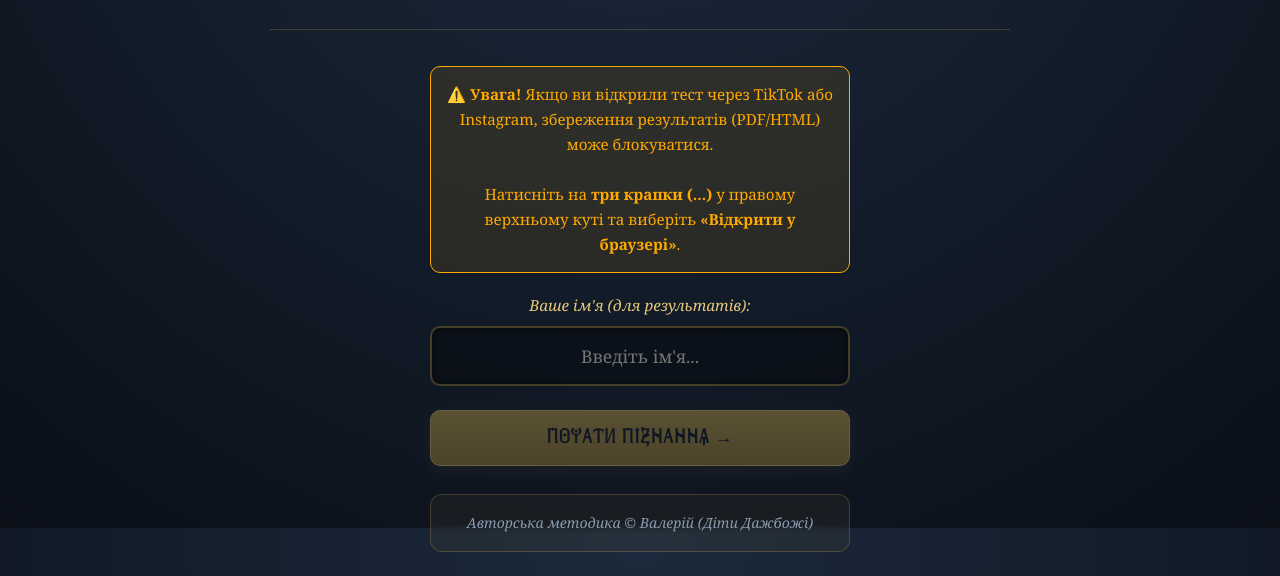
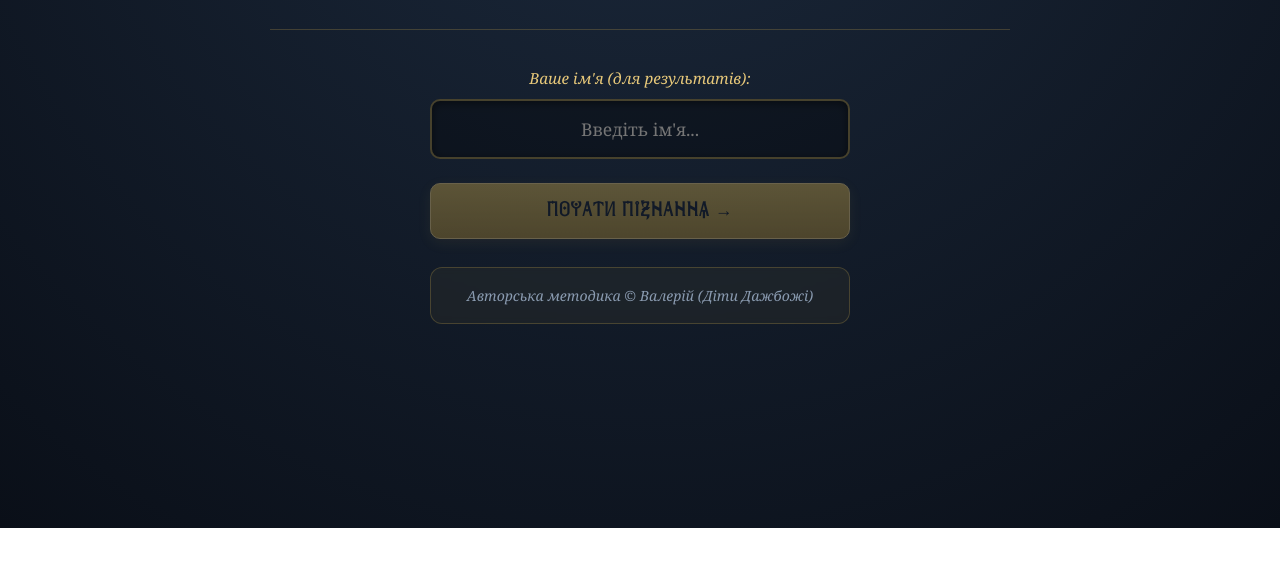
Before and after one commit to valeriyrunesslavik-pixel/archetypes-app, a plain HTML site: page index.html in a window 1280 px wide. Shown: the part 272-848 px from the top of the page. After the commit the page ends 800 px from the top, so only its background shows below. Drawn offline with Linux system fonts and the light colour scheme.

Commit message:
Update index.html

```diff
--- a/index.html
+++ b/index.html
@@ -138,11 +138,28 @@
       <p>Діагностика за методом Джин Шинода Болен<br>з відповідниками у слов'янській міфології</p>
     </div>
     <div style="max-width:420px;margin:0 auto;">
-      <!-- Банер-попередження (завжди видимий) -->
-      <div style="background: rgba(255, 170, 0, 0.1); color: #ffaa00; padding: 15px; border-radius: 10px; margin-bottom: 20px; text-align: center; font-size: 0.95rem; border: 1px solid #ffaa00;">
-        ⚠️ <b>Увага!</b> Якщо ви відкрили тест через TikTok або Instagram, збереження результатів (PDF/HTML) може блокуватися.<br><br>
-        Натисніть на <b>три крапки (...)</b> у правому верхньому куті та виберіть <b>«Відкрити у браузері»</b>.
-      </div>
+      <!-- Банер-попередження для TikTok -->
+<div id="tiktok-warning" style="display: none; background: rgba(255, 170, 0, 0.1); color: #ffaa00; padding: 15px; border-radius: 10px; margin-bottom: 20px; text-align: center; font-size: 0.95rem; border: 1px solid #ffaa00;">
+  ⚠️ <b>Увага!</b> Внутрішній браузер TikTok блокує збереження результатів (PDF/HTML) та донати.<br><br>
+  Натисніть на <b>три крапки (...)</b> у правому верхньому куті та виберіть <b>«Відкрити у браузері»</b>.
+</div>
+
+<script>
+  (function() {
+    var ua = navigator.userAgent || navigator.vendor || window.opera;
+    // Шукаємо ознаки внутрішніх браузерів TikTok, Instagram або Facebook
+    var isSocialApp = /TikTok|Bytedance|Instagram|FBAV|FBAN/i.test(ua);
+
+    if (isSocialApp) {
+      var warningBanner = document.getElementById("tiktok-warning");
+      if (warningBanner) {
+        warningBanner.style.display = "block"; // Показуємо банер, якщо це соцмережа
+      }
+    }
+  })();
+</script>
+<!-- Кінець банера -->
+
       <div style="margin-bottom:24px;">
         <label style="display:block;font-size:0.95rem;color:var(--gold-light);margin-bottom:8px;font-style:italic;text-align:center;">Ваше ім'я (для результатів):</label>
         <input type="text" id="client-name" placeholder="Введіть ім'я..." style="width:100%;padding:16px;border-radius:10px;border:2px solid rgba(201,168,76,0.3);background:rgba(0,0,0,0.3);color:var(--text);font-family:Georgia,serif;font-size:1.1rem;outline:none;text-align:center;box-shadow:inset 0 2px 10px rgba(0,0,0,0.5);" oninput="document.getElementById('btn-start').disabled=this.value.trim().length<2">
```
